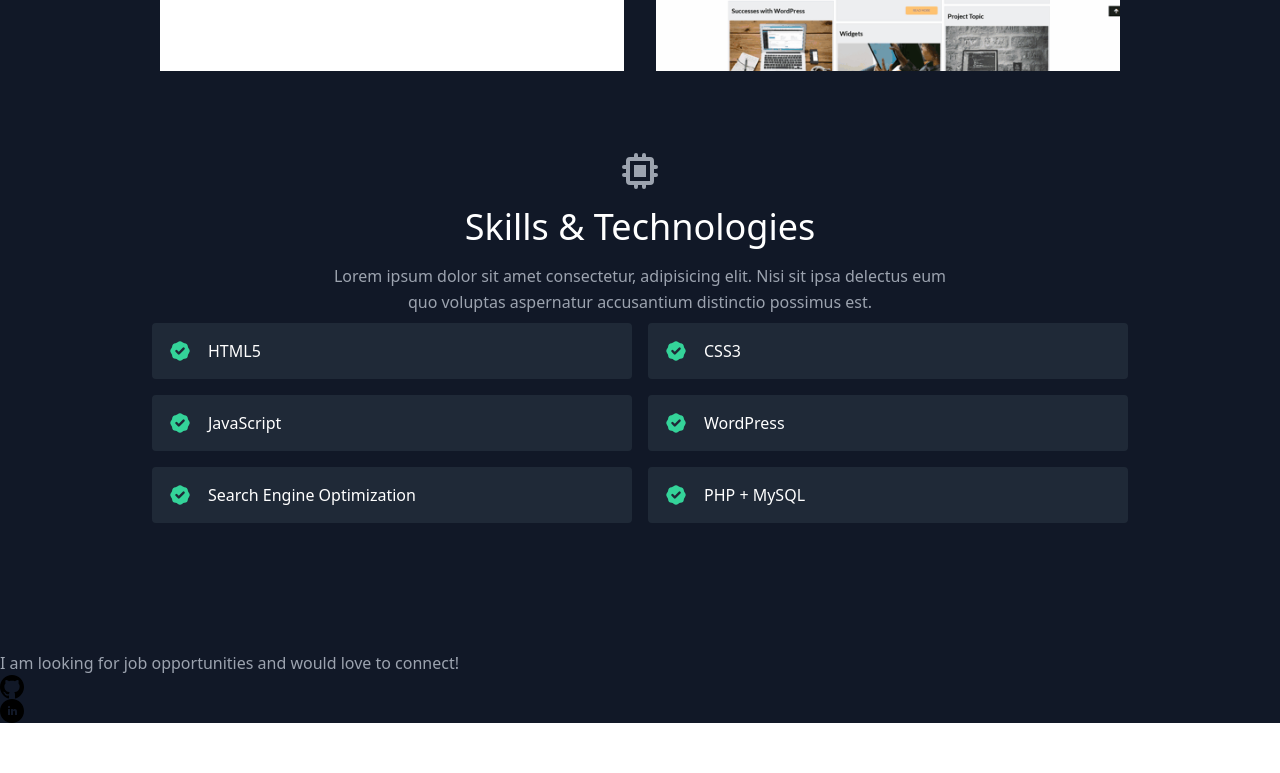
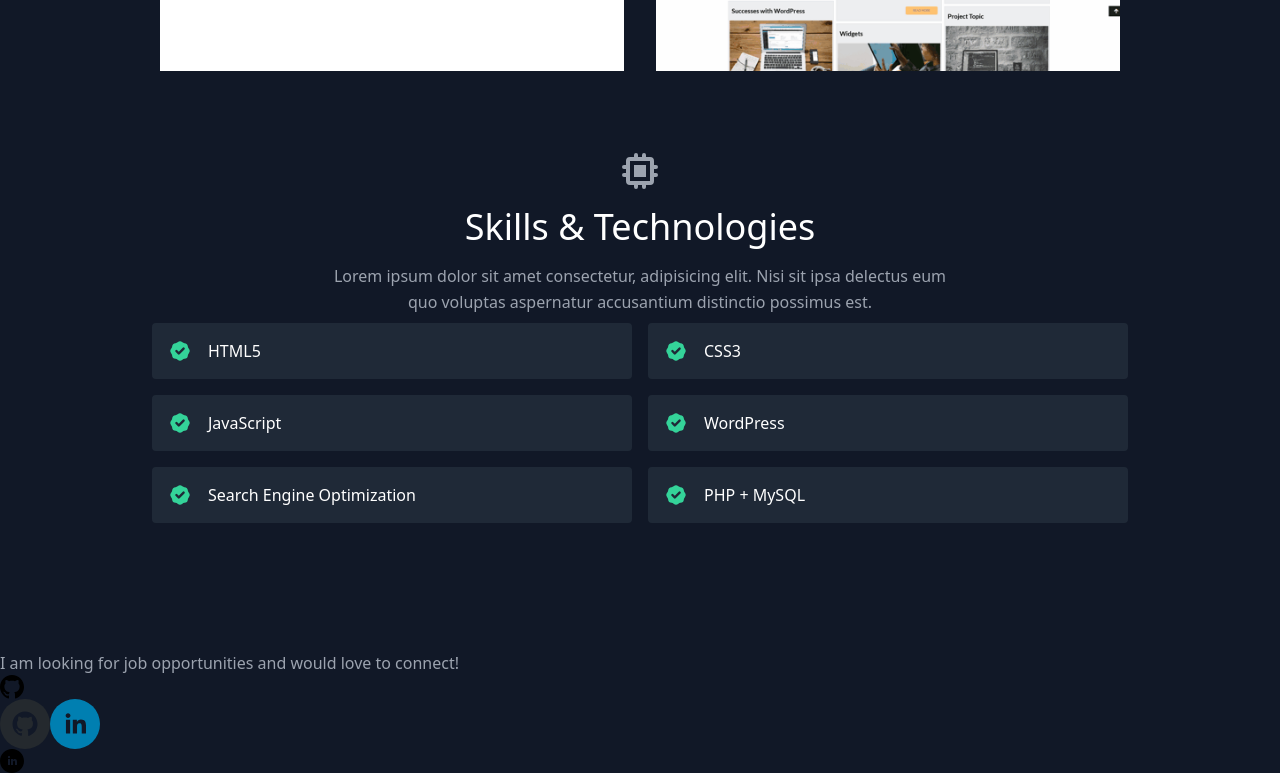
Before and after one commit to maesangaline/my-portfolio, a React (Create React App) app: page / in a window 1280 px wide. Shown: the part 1441-2214 px from the top of the page. Before the commit the page ends 2164 px from the top, so only its background shows below. Built offline with nearby package versions, Linux system fonts and the light colour scheme.

Commit message:
Socials update

```diff
--- a/package.json
+++ b/package.json
@@ -7,7 +7,8 @@
     "@heroicons/react": "^1.0.1",
     "react": "^17.0.2",
     "react-dom": "^17.0.2",
-    "react-scripts": "^1.1.5"
+    "react-scripts": "^1.1.5",
+    "react-social-icons": "^5.7.0"
   },
   "scripts": {
     "start": "craco start",
--- a/src/components/Contact.js
+++ b/src/components/Contact.js
@@ -1,6 +1,7 @@
 // src/components/Contact.js
 
 import React from "react";
+import { SocialIcon } from "react-social-icons";
 
 export default function Contact() {
     return (
@@ -13,6 +14,14 @@ export default function Contact() {
                     src="./github-icon.svg"
                     alt="my github profile" />
                 </a>
+                <SocialIcon
+                url="https://github.com/maesangaline/"
+                network="github"
+                style={{ height: 50, width: 50 }} />
+                <SocialIcon
+                url="https://www.linkedin.com/in/maesangaline"
+                network="linkedin"
+                style={{ height: 50, width: 50 }} />
                 <a
                 href="https://www.linkedin.com/in/maesangaline">
                         <img
```
Also changed, not shown: 2 other files (tests, documents, lock files or other folders).
